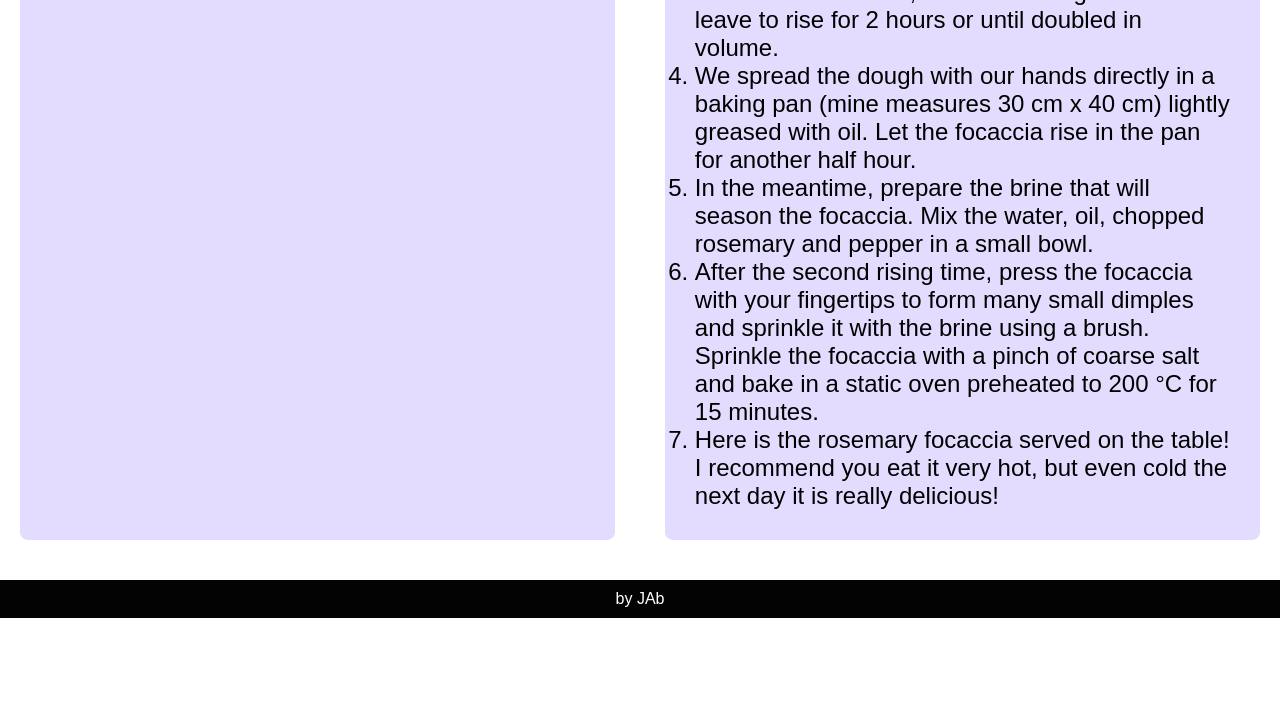
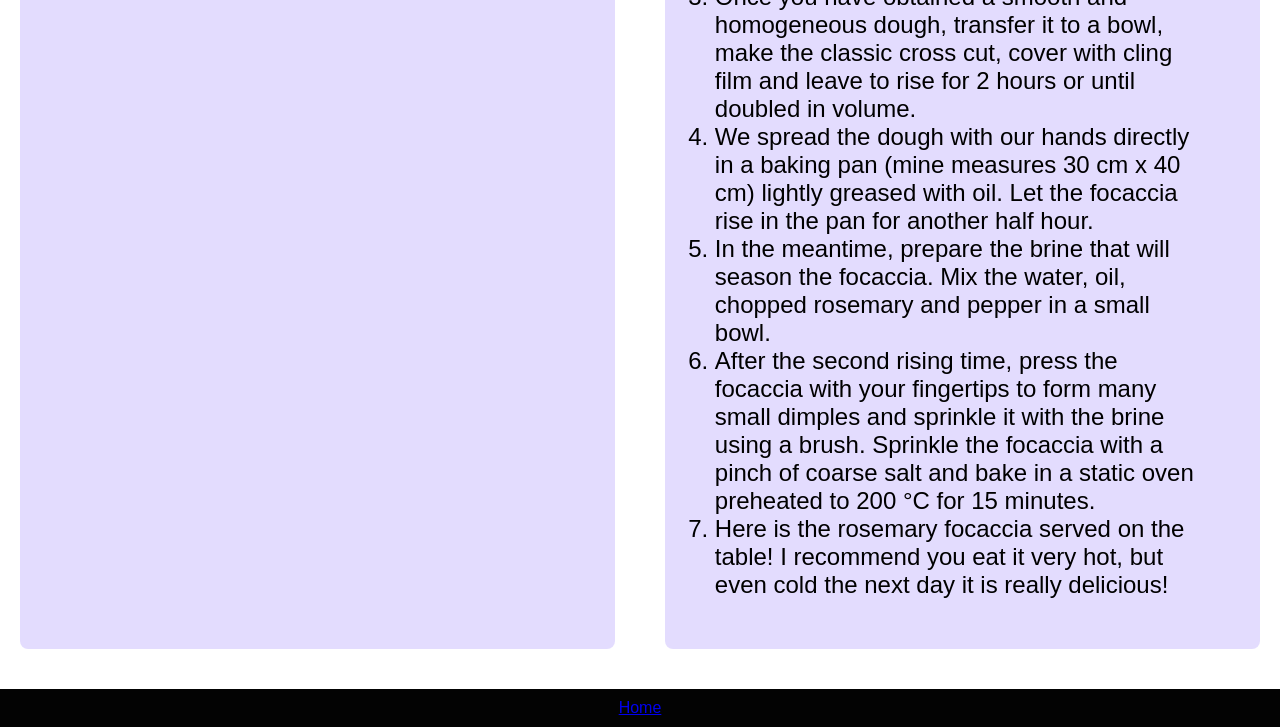
Before and after one commit to gr3yj0rd1/odin-recipes, a website: page recipes/focaccia.html in a window 1280 px wide. Shown: the part 927-1654 px from the top of the page. Before the commit the page ends 1545 px from the top, so only its background shows below. Drawn offline with Linux system fonts and the light colour scheme; files that its build step writes are made by us from their sources; files whose address does not match are found by name.

Commit message:
feat: add home button for smoother navigation

```diff
--- a/recipes/focaccia.html
+++ b/recipes/focaccia.html
@@ -59,7 +59,7 @@
     </main>
 
     <footer>
-       <p>by JAb</p>
+        <p><a href="/home/seba/Repos/odin-recipes/index.html">Home</a></p>
     </footer>
  </body>
  </html>
--- a/stylepages.css
+++ b/stylepages.css
@@ -34,7 +34,7 @@ h1 {
     width: 48%;
     background-color: #ac99fd57;
     border-radius: 8px;
-    padding: 30px;
+    padding: 50px;
 }
 
 .kicker {
```
Also changed, not shown: recipes/crostata_alle_nocciole.html (+1 -1 lines), recipes/pasta_alla_norma.html (+1 -1 lines).
